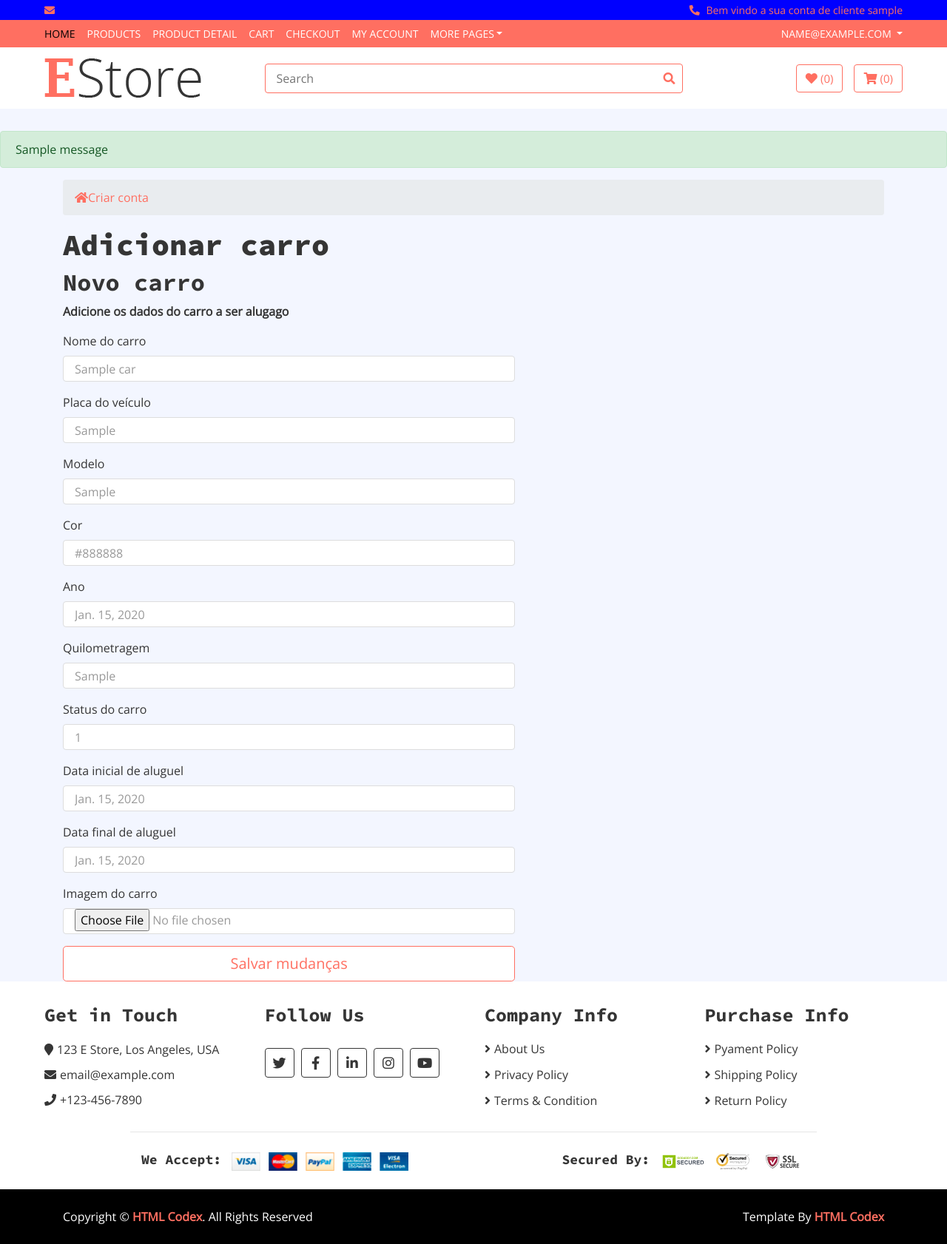
After one commit to peidrao/50conto, a Django app: page /update_car/1 in a window 1280 px wide. The commit adds this page. Shown: the whole page at 74% size. Run offline with Django 3.2, Linux system fonts and the light colour scheme; a user stored in the database is signed in; tables that the repository leaves empty hold one stand-in row (values such as "Sample post"); one stand-in notice (Sample message) is shown; parts of the project's set-up code (start-up, migrations or seed data) failed here and were passed over; some libraries are stand-ins or nearby versions.

Commit message:
primeiro sprint

```diff
--- /dev/null
+++ b/car/forms.py
@@ -0,0 +1,19 @@
+from django import forms
+# from django.contrib.auth.models import User
+
+from car.models import Car
+
+
+class RegisterCarForm(forms.ModelForm):
+
+    class Meta:
+        model = Car
+        fields = ('carName', 'plaque', 'car_model', 'color', 'image_car',
+                  'vehicle_year', 'mileage', 'status_car', 'initial_date', 'finish_date', )
+
+
+class CarUpdateForm(forms.ModelForm):
+    class Meta:
+        model = Car
+        fields = ('carName', 'plaque', 'car_model', 'color', 'image_car',
+                  'vehicle_year', 'mileage', 'status_car', 'initial_date', 'finish_date', )
--- a/car/models.py
+++ b/car/models.py
@@ -1,7 +1,7 @@
 from modelAbs import ModelAbs
 from django.db import models
 # Create your models here.
-
+from user.models import User
 
 
 class Car(ModelAbs):
@@ -12,13 +12,15 @@ class Car(ModelAbs):
     )
 
     title = models.CharField(max_length=50, null=False, blank=False)
+    image_car = models.ImageField(upload_to="media", null=True, blank=True)
+    user = models.ForeignKey(User, on_delete=models.CASCADE, null=False)
     carName = models.CharField(unique=True, max_length = 20,null=True, blank=False)
     plaque = models.CharField(unique=True, max_length = 10,null=True, blank=False)
     car_model = models.CharField(unique=True, max_length = 20,null=True, blank=False)
     color = models.CharField(unique=True, max_length = 20,null=True, blank=False)
     vehicle_year = models.DateField(null=True)
     mileage = models.CharField(unique=True, max_length = 20,null=True, blank=False)
-    status_car = models.IntegerField(choices=STATUS_CAR,null=False)
+    status_car = models.IntegerField(choices=STATUS_CAR, null=True)
     initial_date = models.DateField(null=True)
     finish_date = models.DateField(null=True)
 
--- a/home/templates/navbar.html
+++ b/home/templates/navbar.html
@@ -16,7 +16,7 @@
         id="navbarCollapse"
       >
         <div class="navbar-nav mr-auto">
-          <a href="index.html" class="nav-item nav-link active">Home</a>
+          <a href="{% url 'home:index' %}" class="nav-item nav-link active">Home</a>
           <a href="product-list.html" class="nav-item nav-link">Products</a>
           <a href="product-detail.html" class="nav-item nav-link"
             >Product Detail</a
--- a/home/templates/sidebar.html
+++ b/home/templates/sidebar.html
@@ -7,9 +7,9 @@
       <div class="col-sm-6">
         <i class="fa fa-phone-alt"></i>
        {% if request.user.type_user == 1 %}
-        Bem vindo a sua conta de cliente {{request.user.user}}
+        Bem vindo a sua conta de cliente {{request.user.username}}
        {% else %}
-       Bem vindo a sua conta de locatário {{request.user.user}}
+       Bem vindo a sua conta de locatário {{request.user.username}}
        {% endif %}
       </div>
     </div>
--- a/home/urls.py
+++ b/home/urls.py
@@ -2,6 +2,8 @@ from django.urls import path
 
 from . import views
 
+app_name = "home"
+
 urlpatterns = [
-    path('', views.index, name='index')
+    path('', views.HomeView.as_view(), name='index')
 ]
--- a/order/models.py
+++ b/order/models.py
@@ -50,8 +50,8 @@ class Order(ModelAbs):
   last_name = models.CharField(max_length=50, null=False, blank=False)
   city = models.CharField(max_length=75, null=False, blank=False)
   state_order = models.IntegerField(choices=STATE_ORDER, null=False)
-  address = models.CharField(max_length=250, null=False, blank=False)
-  number = models.CharField(max_length=11, null=False, blank=False, verbose_name='Nº telefone celular')
+  address = models.CharField('Endereço', max_length=250, null=False, blank=False)
+  number = models.CharField('Nº telefone celular', max_length=11, null=False, blank=False)
 
   def __str__(self) -> str:
       return self.car.title
--- /dev/null
+++ b/user/templates/update_car.html
@@ -0,0 +1,98 @@
+{% extends 'home.html' %}
+{% block title %} Registrar conta   {% endblock title %}
+{% block sidebar %} {% include 'sidebar.html' %} {% endblock %}
+{% block navbar %} {% include 'navbar.html' %} {% endblock %}
+{% block content  %} <div id="container">
+    {% if messages %}
+    {% for message in messages %}
+    <div class="alert alert-{{message.tags}}" role="alert">
+        {{ message }}
+    </div>
+    {% endfor %}
+    {% endif %}
+    <div class="container">
+        <!-- Breadcrumb Start-->
+        <ul class="breadcrumb">
+            <li><a href="/"><i class="fa fa-home"></i></a></li>
+            <li><a href="/register"> Criar conta</a></li>
+        </ul>
+        <!-- Breadcrumb End-->
+          <div class="row">
+        <!--Middle Part Start-->
+        <div id="content" class="col-sm-9">
+            <h1 class="title">Adicionar carro</h1>
+            <div class="row">
+                <div class="col-sm-9">
+                    <h2 class="subtitle">Novo carro</h2>
+                    <p><strong>Adicione os dados do carro a ser alugago</strong></p>
+                    <form action="" method="POST" enctype="multipart/form-data">
+                        {% csrf_token %}
+                        <div class="form-group">
+                            <label class="control-label" for="input-email">Nome do carro</label>
+                            <input type="text" name="carName" value="{{car_update.carName}}" placeholder="" id="input-email"
+                                class="form-control" />
+                        </div>
+                        <div class="form-group">
+                            <label class="control-label" for="input-email">Placa do veículo</label>
+                            <input type="text" name="plaque" value="{{car_update.plaque}}"  id="input-email"
+                                class="form-control" />
+                        </div>
+                         <div class="form-group">
+                            <label class="control-label" for="input-email">Modelo</label>
+                            <input type="text" name="car_model" value="{{car_update.car_model}}"  id="input-email"
+                                class="form-control" />
+                        </div>
+                        <div class="form-group">
+                            <label class="control-label" for="input-email">Cor</label>
+                            <input type="text" name="color" value="{{car_update.color}}" id="input-email"
+                                class="form-control" />
+                        </div>
+
+                          <div class="form-group">
+                            <label class="control-label" for="input-email">Ano</label>
+                            <input type="text" name="vehicle_year" value="{{car_update.vehicle_year}}" id="input-email"
+                                class="form-control" />
+                        </div>
+
+
+                          <div class="form-group">
+                            <label class="control-label" for="input-email">Quilometragem</label>
+                            <input type="text" name="mileage" value="{{car_update.mileage}}" id="input-email"
+                                class="form-control" />
+                        </div>
+
+
+                        <div class="form-group">
+                            <label class="control-label" for="input-email">Status do carro</label>
+                            <input type="text" name="status_car" value="{{car_update.status_car}}" id="input-email"
+                                class="form-control" />
+                        </div>
+
+                        <div class="form-group">
+                            <label class="control-label" for="input-email">Data inicial de aluguel</label>
+                            <input type="text" name="initial_date" value="{{car_update.initial_date}}"  id="input-email"
+                                class="form-control" />
+                        </div>
+
+
+                         <div class="form-group">
+                            <label class="control-label" for="input-email">Data final de aluguel</label>
+                            <input type="text" name="finish_date" value="{{car_update.finish_date}}"  id="input-email"
+                                class="form-control" />
+                        </div>
+                             <div class="form-group">
+                            <label class="control-label" for="input-email">Imagem do carro</label>
+                            <input type="file" name="image_car" value="{{car_update.image_car}}" class="form-control" />
+                        </div>
+
+
+                        <input type="submit" value="Salvar mudanças" class="btn btn-primary btn-lg btn-block" />
+                    </form>
+                </div>
+            </div>
+        </div>
+    </div>
+    </div>
+</div>
+{% endblock  %}
+{% block footer %} {% include 'footer.html' %} {% endblock %}
--- a/user/urls.py
+++ b/user/urls.py
@@ -2,6 +2,8 @@ from django.urls import path
 from django.contrib.auth.decorators import login_required
 
 from . import views
+
+app_name = 'user'
 
 urlpatterns = [
     # path('register/', views.register, name='register'),
@@ -9,5 +11,8 @@ urlpatterns = [
     path('login/', views.LoginView.as_view(), name='login'),
     path('logout/', views.LogoutUserView.as_view(), name='login'),
     path('profile/', login_required(views.ProfileUserView.as_view()), name='profile'),
-    # path('login/', views.login, name='login')
+    path('add_new_car/', login_required(views.UserCreateCarView.as_view()), name='add_new_car'),
+    path('list_cars/<int:pk>', login_required(views.ListUserCarsView.as_view()), name='list_cars'),
+    path('update_car/<int:pk>', login_required(views.UpdateCarView.as_view()), name='update_car'),
+    path('delete_car/<int:pk>', login_required(views.DeleteCarView.as_view()), name='delete_car'),
 ]
--- a/user/views.py
+++ b/user/views.py
@@ -1,40 +1,21 @@
+from pdb import set_trace
 from django.contrib.auth import authenticate, login as auth_login, logout as logout_func
-from django.shortcuts import render, HttpResponse, HttpResponseRedirect
-from django.contrib.auth.decorators import login_required
+from django.shortcuts import get_object_or_404, render, HttpResponse, HttpResponseRedirect
+from django.utils.translation import ugettext_lazy as _
 # from django.contrib.auth.models import User
 from django.contrib import messages
 from django.views.generic.base import TemplateView
 # Create your views here.
 
-from django.views.generic.edit import CreateView
+from django.views.generic.edit import CreateView, DeleteView, ModelFormMixin
 from django.contrib.messages.views import SuccessMessageMixin
-from django.views.generic import View
+from django.views.generic import View, ListView, UpdateView
 from django.urls import reverse_lazy
 
 from user.forms import RegisterUserForm
+from car.forms import RegisterCarForm, CarUpdateForm
 from user.models import User
-
-
-# def login(request):
-#     if request.method == 'POST':
-#         email = request.POST['email']
-#         password = request.POST['password']
-#         user = authenticate(request, email=email, password=password)
-#         if user is not None:
-#             auth_login(request, user)
-#             # current_user = request.user
-#             # userprofile = User.objects.get(user_id=current_user.id)
-#             # request.session['userimage'] = userprofile.image.url
-#             return HttpResponseRedirect('/profile')
-#         else:
-#             messages.warning(
-#                 request, 'Erro! Lemail ou senha errados')
-#             return HttpResponseRedirect('/login')
-
-#     # genre = Genre.objects.all()
-#     # context = {'genre': genre}
-    # return render(request, 'login_user.html', {})
-
+from car.models import Car
 
 class LoginView(View):
     template_name = 'login_user.html'
@@ -59,8 +40,6 @@ class LoginView(View):
             return HttpResponseRedirect('/login')
 
 
-
-
 class SignUpUserView(SuccessMessageMixin, CreateView):
     model = User
     template_name = 'register_user.html'
@@ -80,27 +59,83 @@ class ProfileUserView(TemplateView):
     template_name = 'profile_user.html'
 
 
-# def register(request):
-#     if request.method == 'POST':
-#         form = RegisterUserForm(request.POST)
+class UserCreateCarView(SuccessMessageMixin, CreateView):
+    template_name = 'register_car.html'
+
+    def get(self, request, *args, **kwargs):
+        return render(request, self.template_name, {})
+
+    def post(self, request):
+        form = RegisterCarForm(request.POST, request.FILES)
+        if form.is_valid():
+            car = form.save(commit=False)
+            car.user = request.user
+            car.save()
+            # data = Car()
+            # import pdb;pdb.set_trace()
+
+            # data.save()
+            messages.success(request, 'Carro adicionado a sua conta')
+            return HttpResponseRedirect('/add_new_car')
+        else:
+            messages.warning(request, form.errors)
+            return HttpResponseRedirect('/add_new_car')
+
+
+class ListUserCarsView(ListView):
+    template_name = 'list_cars.html'
+
+    def get_queryset(self):
+        pk = self.kwargs['pk']
+        user = Car.objects.filter(user_id=pk)
+        return user
+
+class UpdateCarView(UpdateView):
+    model = Car
+    template_name = "update_car.html"
+    context_object_name = 'car_update'
+    success_message = 'Carro editado com sucesso'
+    success_url = "/"
+    form_class = CarUpdateForm
+
+    def form_invalid(self, form):
+        return HttpResponse("form is invalid.. this is just an HttpResponse object")
+
+
+class DeleteCarView(DeleteView):
+    model = Car
+    success_url ="/"
+
+
+
+
+
+
+# # form = RegisterCarForm(request.POST, request.FILES)
 #         if form.is_valid():
-#             form.save()
-#             username = form.cleaned_data.get('username')
-#             password = form.cleaned_data.get('password1')
-#             user = authenticate(username=username, password=password)
-#             auth_login(request, user)
-#             current_user = request.user
-#             data = User()
-#             data.user_id = current_user.id
-#             # data.image = 'images/users/user.png'
-#             data.save()
-#             messages.success(request, 'Sua conta foi criada com sucesso!')
-#             return HttpResponseRedirect('/')
+#             car = form.save(commit=False)
+#             car.user = request.user
+#             car.save()
+#             # data = Car()
+#             # import pdb;pdb.set_trace()
+
+#             # data.save()
+#             messages.success(request, 'Carro adicionado a sua conta')
+#             return HttpResponseRedirect('/add_new_car')
 #         else:
 #             messages.warning(request, form.errors)
-#             return HttpResponseRedirect('/register')
+#             return HttpResponseRedirect('/add_new_car')
 
-#     form = RegisterUserForm()
-#     # genre = Genre.objects.all()
-#     context = {'form': form}
-#     return render(request, 'register_user.html', context)
+
+    # def post(self, request, *args, **kwargs):
+    #     # Get instance of PhysicalPart
+    #     self.object = self.get_object()
+    #     # Load form
+    #     form = self.get_form()
+    #     # Add choices to form 'subcategory' field
+    #     form.fields['subcategory'].choices = SubcategoryFilter[self.object.category]
+    #     # Check if form is valid and save PhysicalPart instance
+    #     if form.is_valid():
+    #         return self.form_valid(form)
+    #     else:
+            # return self.form_invalid(form)
```
Also changed, not shown: home/templates/content.html (+9 -122 lines), home/views.py (+8 -3 lines), user/templates/list_cars.html (added, +57 -0 lines), user/templates/partials/menu.html (+10 -0 lines), user/templates/register_car.html (added, +98 -0 lines).
